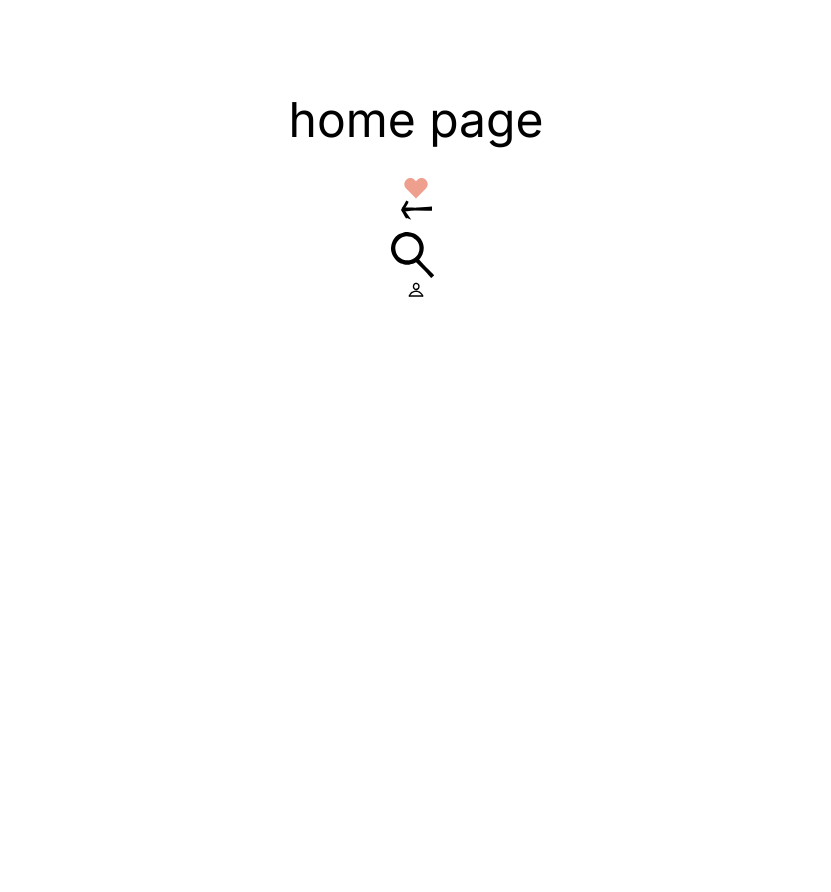
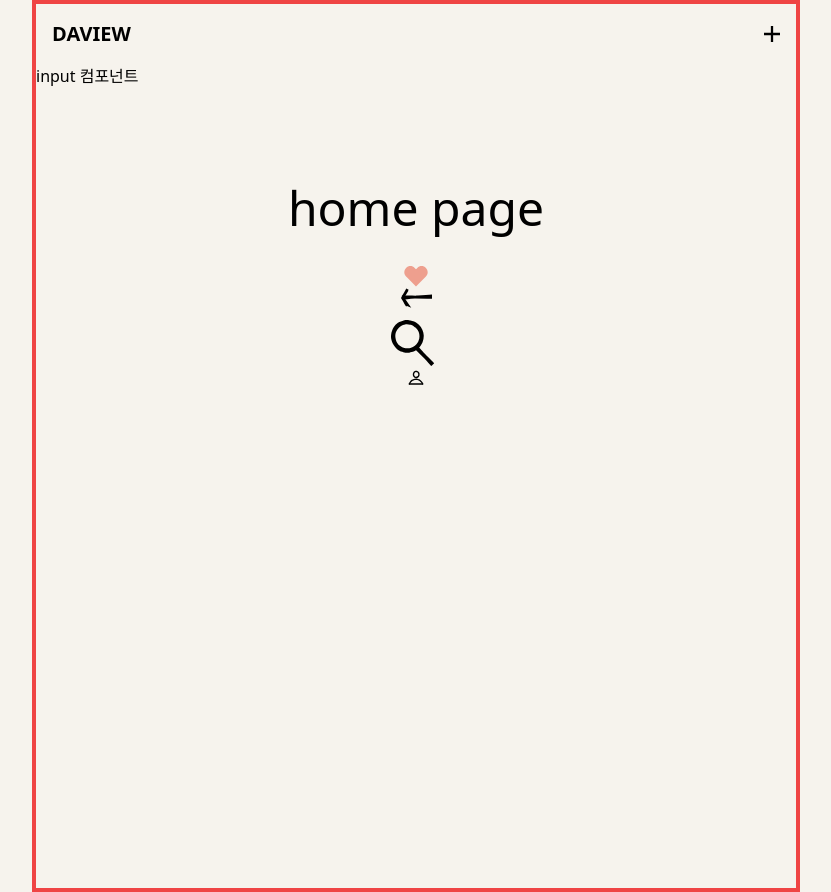
Before and after one commit to meetup-fe-next/daview-ui, a Next.js app: page / in a window 1280 px wide. Shown: the whole page, without its empty margins (224-1055 px from the left). Before the commit the page ends 800 px from the top, so only its background shows below. Built offline with nearby package versions, Linux system fonts and the light colour scheme.

Commit message:
feat: PageLayout 서브 컴포넌트 생성

```diff
--- a/app/layout.tsx
+++ b/app/layout.tsx
@@ -1,7 +1,5 @@
+import PageLayout from '@/components/PageLayout';
 import './globals.css';
-import { Inter } from 'next/font/google';
-
-const inter = Inter({ subsets: ['latin'] });
 
 export const metadata = {
   title: 'DAVIEW',
@@ -11,7 +9,13 @@ export const metadata = {
 export default function RootLayout({ children }: { children: React.ReactNode }) {
   return (
     <html lang="en">
-      <body className={inter.className}>{children}</body>
+      <body>
+        <PageLayout>
+          <PageLayout.Header />
+          <PageLayout.Search />
+          {children}
+        </PageLayout>
+      </body>
     </html>
   );
 }
--- /dev/null
+++ b/components/PageLayout/PageLayout.constants.ts
@@ -0,0 +1,3 @@
+export const BACKGROUND_COLOR = 'bg-secondary-200';
+
+export const HEADER_HEIGHT = '60px';
--- /dev/null
+++ b/components/PageLayout/PageLayoutContents.tsx
@@ -0,0 +1,13 @@
+import Link from 'next/link';
+import cn from 'classnames';
+
+type PageLayoutContentsProps = {
+  className?: string;
+  children: React.ReactNode;
+};
+
+function PageLayoutContents({ className, children }: PageLayoutContentsProps) {
+  return <article className={cn('w-full px-4', className)}>{children}</article>;
+}
+
+export default PageLayoutContents;
--- /dev/null
+++ b/components/PageLayout/PageLayoutHeader.tsx
@@ -0,0 +1,37 @@
+import Link from 'next/link';
+import cn from 'classnames';
+
+import PlusIcon from '@/components/Icons/Plus';
+import { CONTENS_ENROLLMENT_URL } from '@/constants';
+
+import { BACKGROUND_COLOR, HEADER_HEIGHT } from './PageLayout.constants';
+
+type PageLayoutHeaderProps = {
+  className?: string;
+};
+
+function PageLayoutHeader({ className }: PageLayoutHeaderProps) {
+  const backgroundColor = BACKGROUND_COLOR;
+  const headerHeight = `h-[60px]`;
+
+  return (
+    <header
+      className={cn(
+        'sticky top-0 flex w-full items-center justify-between px-4',
+        backgroundColor,
+        headerHeight,
+        className,
+      )}
+    >
+      <Link href="/">
+        {/* TODO: 로고 디자인 나오면 이미지로 교체하기 */}
+        <h1 className="text-lg font-bold">DAVIEW</h1>
+      </Link>
+      <Link target="_blank" href={CONTENS_ENROLLMENT_URL}>
+        <PlusIcon className="cursor-pointer" />
+      </Link>
+    </header>
+  );
+}
+
+export default PageLayoutHeader;
--- /dev/null
+++ b/components/PageLayout/PageLayoutSearch.tsx
@@ -0,0 +1,16 @@
+import cn from 'classnames';
+
+import { BACKGROUND_COLOR, HEADER_HEIGHT } from './PageLayout.constants';
+
+type PageLayoutSearchProps = {
+  className?: string;
+};
+
+function PageLayoutSearch({ className }: PageLayoutSearchProps) {
+  const backgroundColor = BACKGROUND_COLOR;
+  const topSize = `top-[${HEADER_HEIGHT}]`;
+
+  return <div className={cn('sticky', backgroundColor, topSize, className)}>input 컴포넌트</div>;
+}
+
+export default PageLayoutSearch;
--- a/components/PageLayout/index.tsx
+++ b/components/PageLayout/index.tsx
@@ -1,4 +1,10 @@
 import cn from 'classnames';
+
+import PageLayoutHeader from './PageLayoutHeader';
+import PageLayoutContents from './PageLayoutContents';
+import PageLayoutSearch from './PageLayoutSearch';
+
+import { BACKGROUND_COLOR } from './PageLayout.constants';
 
 type PageLayoutProps = {
   className?: string;
@@ -7,11 +13,19 @@ type PageLayoutProps = {
 };
 
 function PageLayout({ className, innerClassName, children }: PageLayoutProps) {
+  const backgroundColor = BACKGROUND_COLOR;
+
   return (
-    <main className={cn('bg-secondary-200', className)}>
-      <div className={cn('mx-auto min-w-[375px] max-w-[768px] min-h-[100vh] border-4 border-red-500 px-4', innerClassName)}>{children}</div>
+    <main className={cn(backgroundColor, className)}>
+      <div className={cn('mx-auto min-h-[100vh] min-w-[375px] max-w-[768px] border-4 border-red-500', innerClassName)}>
+        {children}
+      </div>
     </main>
   );
 }
 
+PageLayout.Header = PageLayoutHeader;
+PageLayout.Contents = PageLayoutContents;
+PageLayout.Search = PageLayoutSearch;
+
 export default PageLayout;
--- a/constants/index.ts
+++ b/constants/index.ts
@@ -1,3 +1,8 @@
+export const API_URL = 'https://api.github.com/repos/meetup-fe-next/review-contents/contents';
+
 export const CONTENTS_PATH = '/creators';
 
-export const API_URL = 'https://api.github.com/repos/meetup-fe-next/review-contents/contents';
+/**
+ * 강의 등록 페이지 링크
+ */
+export const CONTENS_ENROLLMENT_URL = 'https://github.com/meetup-fe-next/daview-contents/issues/new/choose';
```
